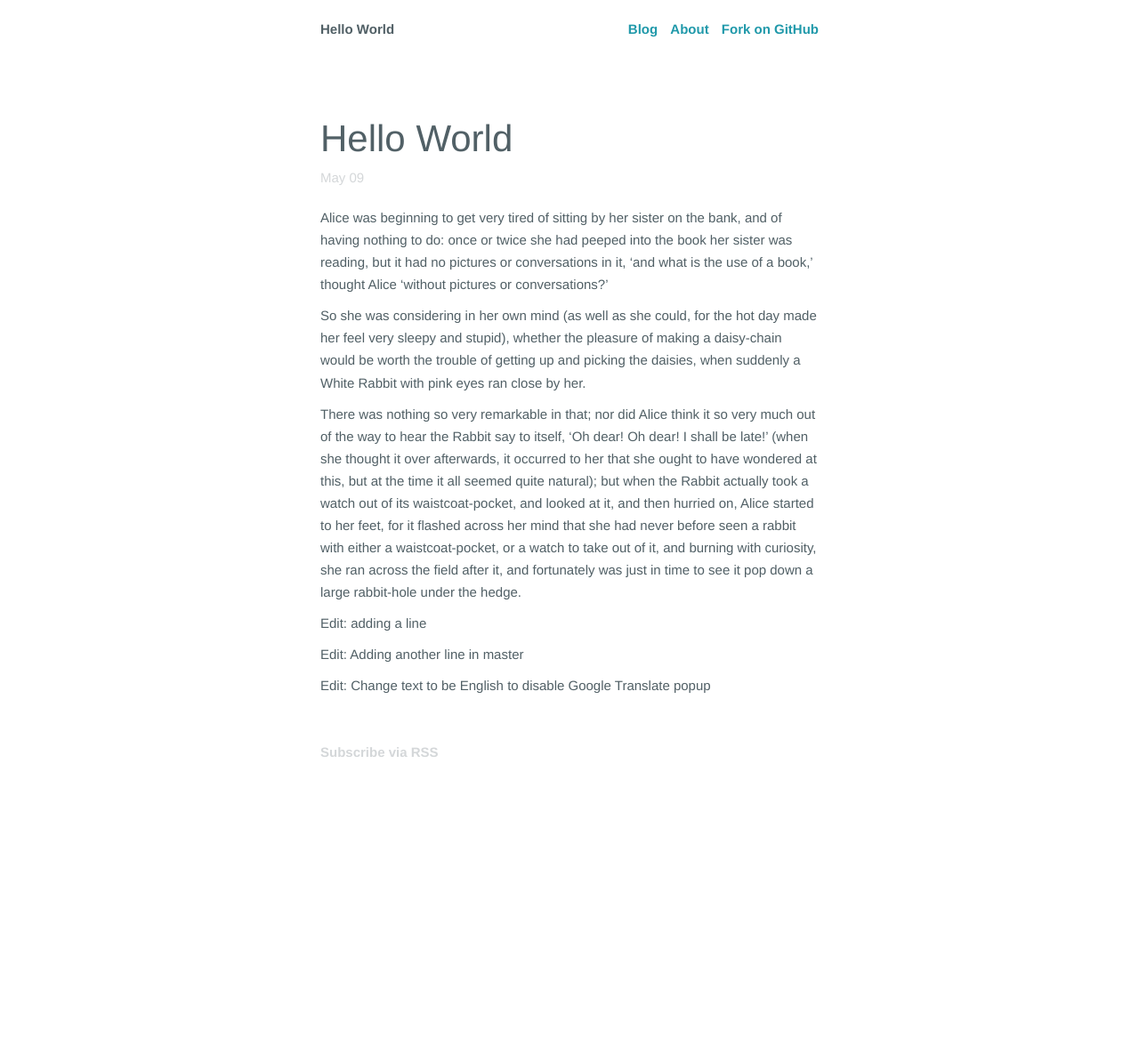
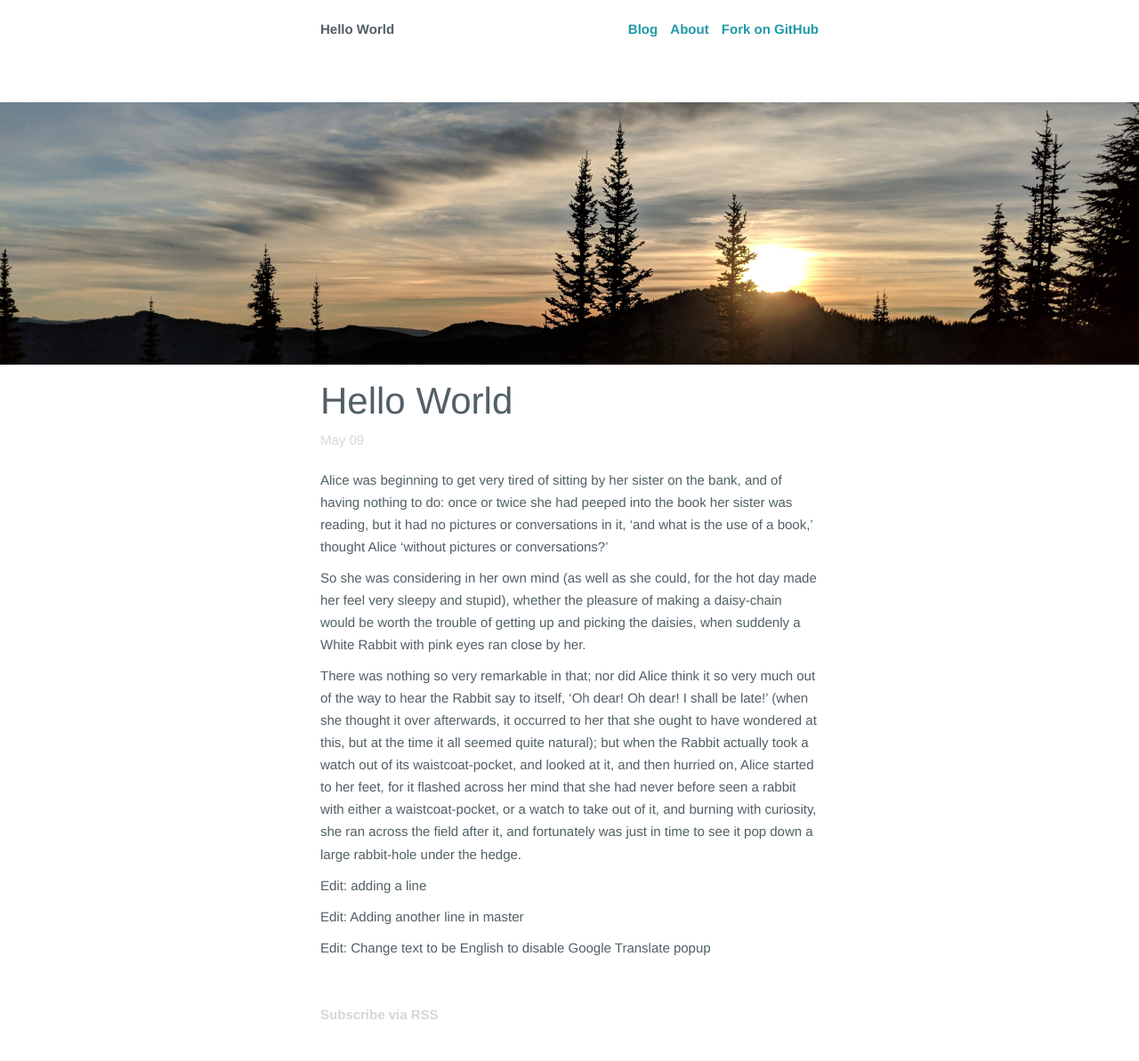
Before and after one commit to djedwardsjr/djedwardsjr.github.io, a Jekyll site: the page built from _posts/2013-05-09-hello-world.md, in a window 1280 px wide. Shown: the whole page at 89% size. Built offline with Jekyll 4.4.1, drawn with Linux system fonts in a browser that asks for light colours; before the commit the page ends 900 px from its top, so only the background shows below that.

Commit message:
Add beginning forward slash to splash url

```diff
--- a/_posts/2013-05-09-hello-world.md
+++ b/_posts/2013-05-09-hello-world.md
@@ -2,7 +2,7 @@
 layout: blog
 category: blog
 published: true
-splash: 'img/mountain-sun-splash.jpg'
+splash: '/img/mountain-sun-splash.jpg'
 title: Hello World
 ---
 
```
Also changed, not shown: 1 other file.
